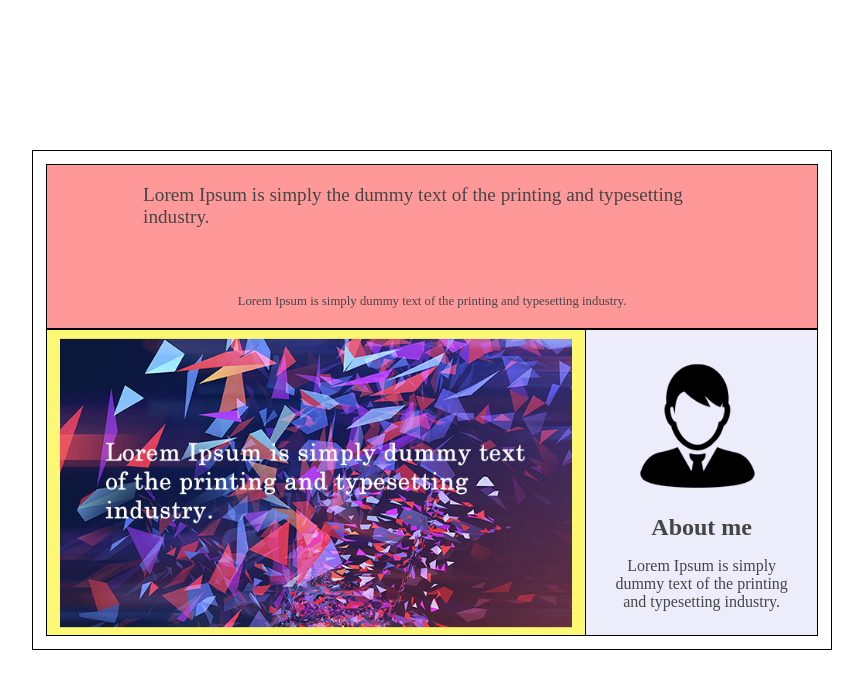
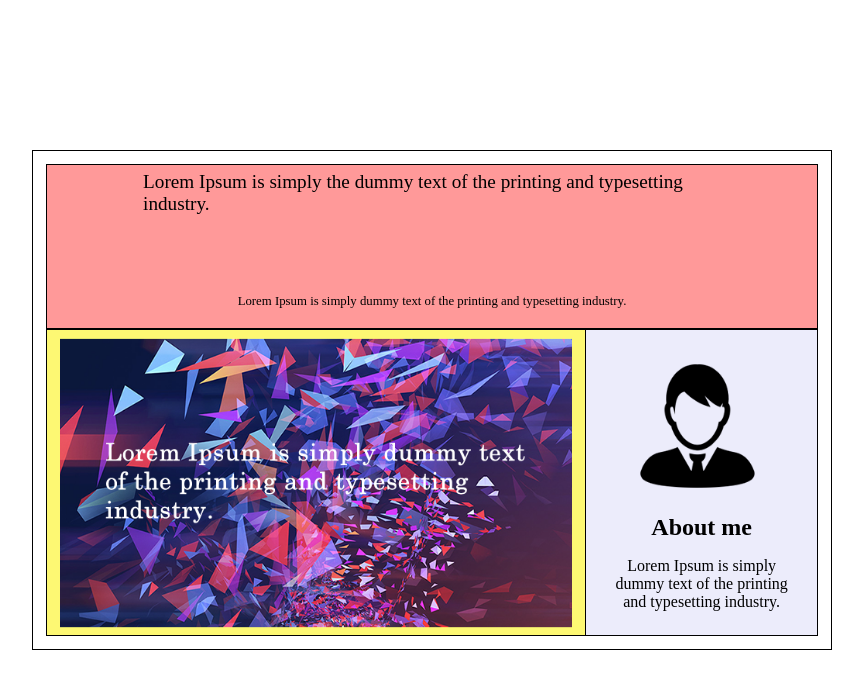
Before and after one commit to U220053/css_assignment3, a plain HTML site: page index.html in a window 1280 px wide. Shown: the whole page, without its empty margins (208-1071 px from the left). Drawn offline with Linux system fonts and the light colour scheme.

Commit message:
2nd commit

```diff
--- a/style.css
+++ b/style.css
@@ -11,14 +11,16 @@ body {
   align-items: center;
   justify-content: center;
 }
+/* Main Section */
 #main {
   height: 500px;
   width: 800px;
   display: flex;
+
+  border: 1px solid black;
+  padding: 1vw;
   align-items: center;
   justify-content: center;
-  border: 1px solid black;
-  padding: 1vw;
 }
 .main-content {
   width: 100%;
@@ -26,40 +28,69 @@ body {
   display: flex;
   flex-direction: column;
 }
+/* Section1 */
 #section1 {
   width: 100%;
   height: 35%;
   background: #ff9999;
   border: 1px solid black;
+  padding: 0.5vw 0 1.5vw 0;
   display: flex;
   flex-direction: column;
   align-items: center;
   justify-content: space-between;
-  padding: 1.5vw 0 1.5vw 0;
 }
-#section1 h1 {
-  width: 75%;
-  color: #454545;
-  font-size: 1.5vw;
-}
-#section1 p {
-  font-size: 1vw;
-  color: #454545;
-}
+/* Section2*/
 #section2 {
   width: 100%;
   height: 65%;
+
+  align-items: center;
   border: 1px solid black;
   display: flex;
-  align-items: center;
 }
+#section2-section2 h2,
+#section2-section2 p {
+  color: black;
+  margin-top: 1rem;
+}
+/* Section1 heading*/
+#section1 h1 {
+  width: 75%;
+  color: black;
+  font-size: 1.5vw;
+}
+/* Section1 paragraph*/
+#section1 p {
+  font-size: 1vw;
+  color: black;
+}
+
 #section2-section1 {
   height: 100%;
   width: 70%;
+
+  padding: 0.6vw 1vw 0.6vw 1vw;
   background-color: #fdf873;
   border-right: 1px solid black;
-  padding: 0.6vw 1vw 0.6vw 1vw;
 }
+#section2-section2 {
+  display: flex;
+  flex-direction: column;
+  align-items: center;
+
+  justify-content: space-between;
+  height: 100%;
+  width: 30%;
+  background-color: #ececfb;
+  padding: 1.5rem;
+}
+#section2-section2 img {
+  height: 9rem;
+  width: 70%;
+}
+
+/* Image Container */
 #image-container {
   height: 100%;
   width: 100%;
@@ -70,22 +101,3 @@ body {
   width: 100%;
   height: 100%;
 }
-#section2-section2 {
-  height: 100%;
-  width: 30%;
-  background-color: #ececfb;
-  display: flex;
-  flex-direction: column;
-  align-items: center;
-  padding: 1.5rem;
-  justify-content: space-between;
-}
-#section2-section2 img {
-  height: 9rem;
-  width: 70%;
-}
-#section2-section2 h2,
-#section2-section2 p {
-  color: #454545;
-  margin-top: 1rem;
-}
```
Also changed, not shown: index.html (+7 -0 lines).
